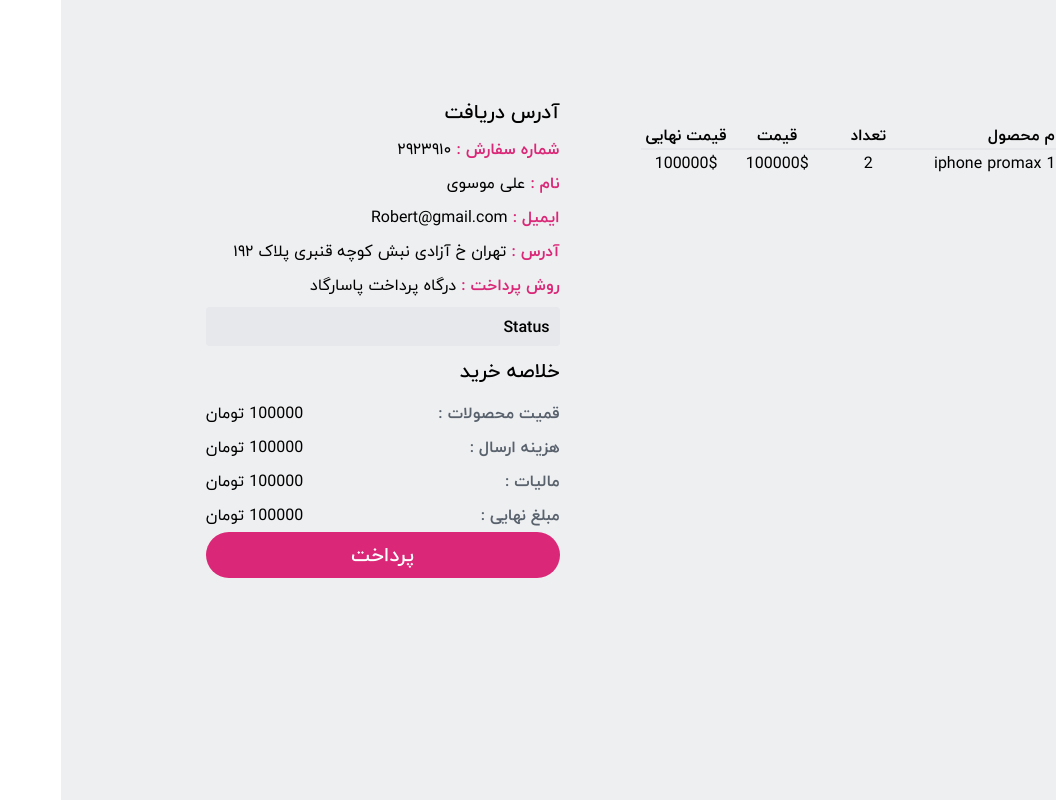
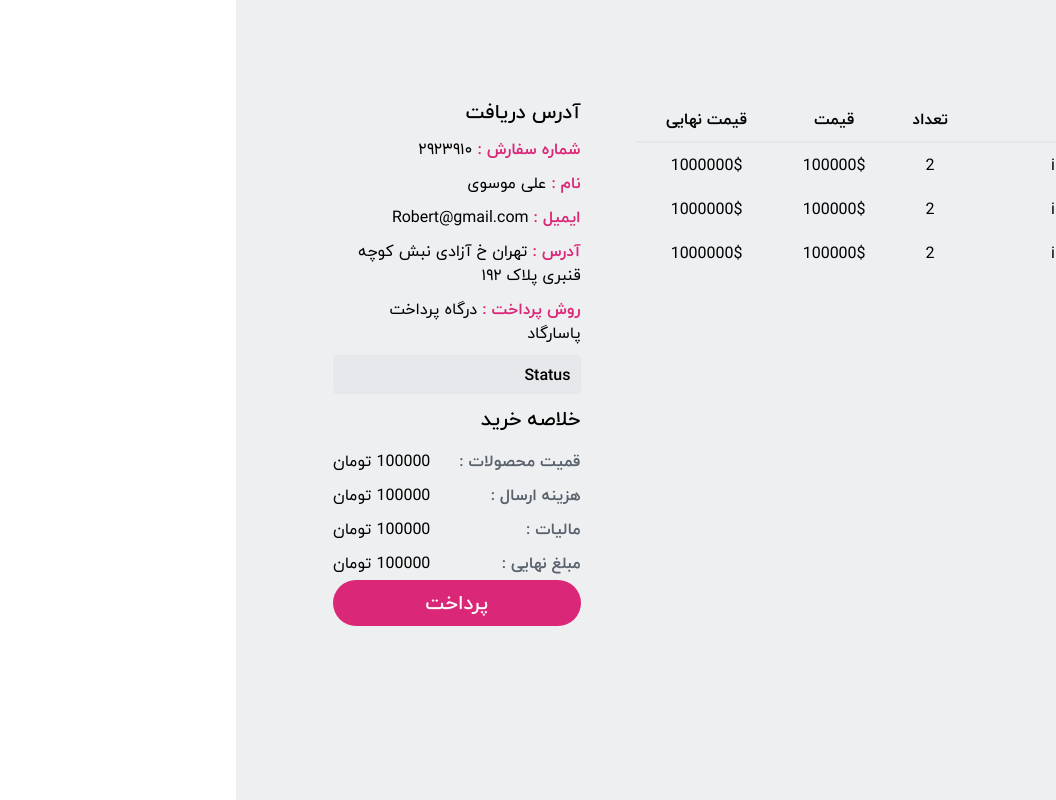
Before and after one commit to mahsanajafii/e-commerce, a React (Vite) app: page /checkout in a window 1280 px wide. Shown: the whole page, without its empty margins (224-1280 px from the left). Built offline with nearby package versions, Linux system fonts and the light colour scheme; grey boxes are pictures that could not be loaded.

Commit message:
fix: :bug: make table data dynamic

```diff
--- a/src/components/checkout/Checkout.tsx
+++ b/src/components/checkout/Checkout.tsx
@@ -1,22 +1,36 @@
 import Table from "../common/table/Table";
 import Status from "./status/Status";
 
-const THs = ["تعداد", "قیمت", "قیمت نهایی"];
+const headers = ["عکس", "نام محصول", "تعداد", "قیمت", "قیمت نهایی"];
 
 const items = [
   {
-    imageSource: "zsadfsdf",
-    productTitle: "iphone promax 15",
-    productCount: 2,
-    productPrice: "100000$",
-    totalProce: "100000$",
+    عکس: "asdfasdf",
+    "نام محصول": "iphone15 ultra pro max",
+    تعداد: 2,
+    قیمت: "100000$",
+    "قیمت نهایی": "1000000$",
+  },
+  {
+    عکس: "asdfasdf",
+    "نام محصول": "iphone15 ultra pro max",
+    تعداد: 2,
+    قیمت: "100000$",
+    "قیمت نهایی": "1000000$",
+  },
+  {
+    عکس: "asdfasdf",
+    "نام محصول": "iphone15 ultra pro max",
+    تعداد: 2,
+    قیمت: "100000$",
+    "قیمت نهایی": "1000000$",
   },
 ];
 
 const Checkout = () => {
   return (
     <div className="flex justify-center items-start gap-[5.6rem] w-full h-full p-[9.7rem]">
-      <Table optionalWidth="w-[50%]" items={items} headers={THs} />
+      <Table optionalWidth="w-[60%]" items={items} headers={headers} />
       <Status />
     </div>
   );
--- a/src/components/common/table/Table.tsx
+++ b/src/components/common/table/Table.tsx
@@ -1,16 +1,12 @@
 interface ITableItem {
-  imageSource: string;
-  productTitle: string;
-  productCount: number;
-  productPrice: string;
-  totalProce: string;
+  [index: string]: string | number;
 }
 
 interface ITableProps {
   items: ITableItem[];
+  headers: string[];
   optionalWidth?: string;
   optionalHeight?: string;
-  headers: string[];
 }
 
 const Table = ({
@@ -20,47 +16,35 @@ const Table = ({
   headers,
 }: ITableProps) => {
   return (
-    <table
-      className={`${optionalWidth} ${optionalHeight} flex flex-col justify-center p-10`}
-    >
-      <thead className="w-full flex justify-between items-center border-b-2 font-normal text-[1.6rem] text-text-primary font-Iran-Yekan">
-        <tr className=" flex w-full justify-between items-center">
-          <th className="w-[40%] flex justify-start gap-5 items-center">
-            <span className=" w-[10%]">عکس</span>
-            <span className=" w-[90%] flex justify-start">نام محصول</span>
-          </th>
+    <table className={`${optionalWidth} ${optionalHeight} w-full`}>
+      <thead className="border-b-2 font-normal text-[1.6rem] text-text-primary font-Iran-Yekan">
+        <tr>
           {headers.map((head, index) => (
-            <th key={index} className=" w-[20%] flex justify-center">
+            <th
+              className={`p-4 ${index === 1 ? " text-right" : " text-center"}`}
+              key={index}
+            >
               {head}
             </th>
           ))}
         </tr>
       </thead>
-      <tbody className="flex flex-col gap-4 justify-center ">
+      <tbody>
         {items.map((item, index) => (
           <tr
             key={index}
-            className=" flex justify-between items-center  font-Iran-Yekan font-normal text-[1.6rem] text-text-primary"
+            className="font-Iran-Yekan font-normal text-[1.6rem] text-text-primary"
           >
-            <td className="w-[40%] flex justify-start gap-5 items-center">
-              <img
-                src={item.imageSource}
-                alt="Product"
-                className="w-[10%] h-[10%]"
-              />
-              <span className="w-[90%] flex justify-start">
-                {item.productTitle}
-              </span>
-            </td>
-            <td className="w-[20%] flex justify-center items-center ">
-              {item.productCount}
-            </td>
-            <td className="w-[20%] flex justify-center items-center">
-              {item.productPrice}
-            </td>
-            <td className="w-[20%] flex justify-center items-center">
-              {item.totalProce}
-            </td>
+            {headers.map((head, headIndex) => (
+              <td
+                className={`p-4 ${
+                  headIndex === 1 ? " text-right" : "text-center"
+                }`}
+                key={headIndex}
+              >
+                {item[head]}
+              </td>
+            ))}
           </tr>
         ))}
       </tbody>
```
